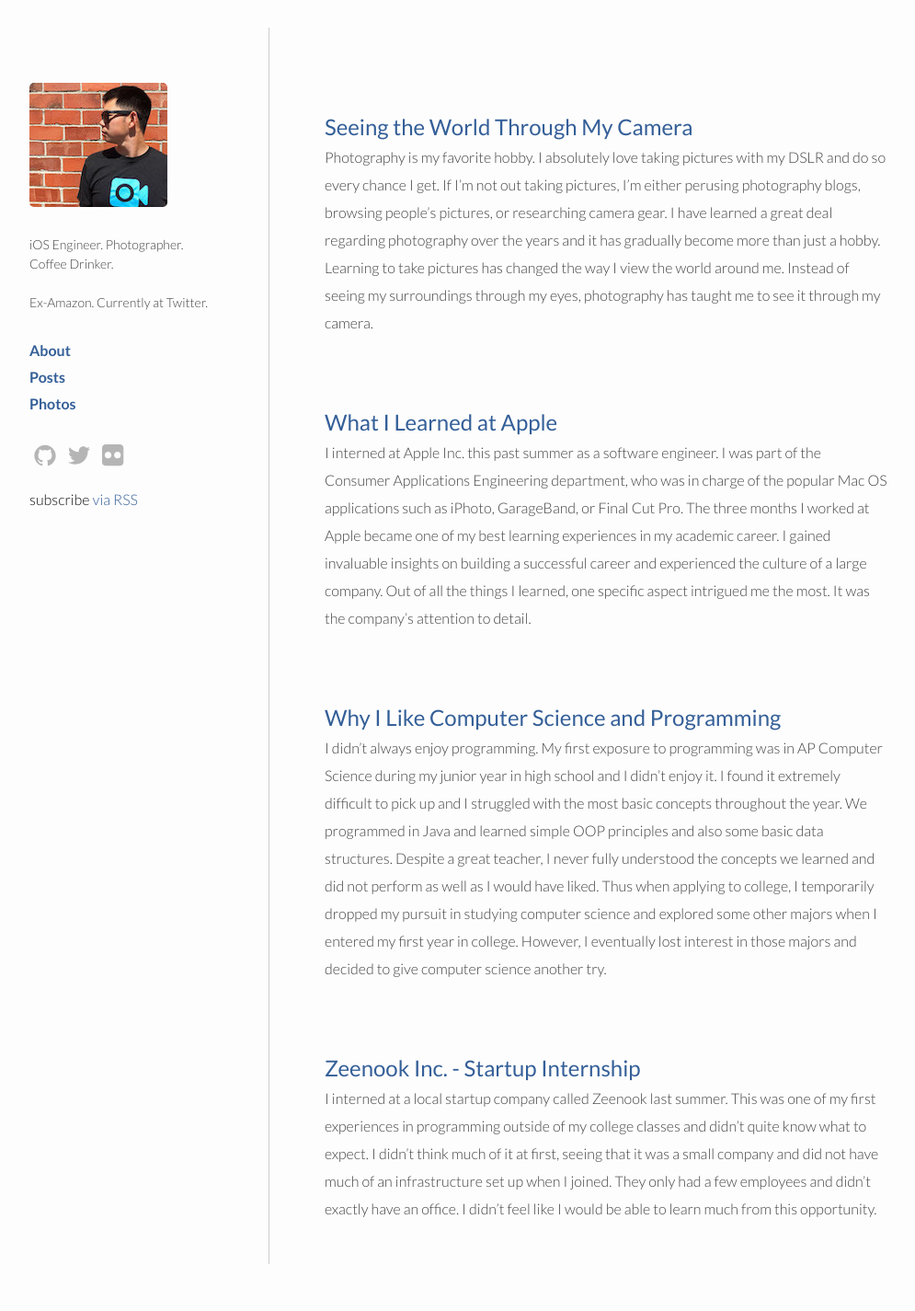
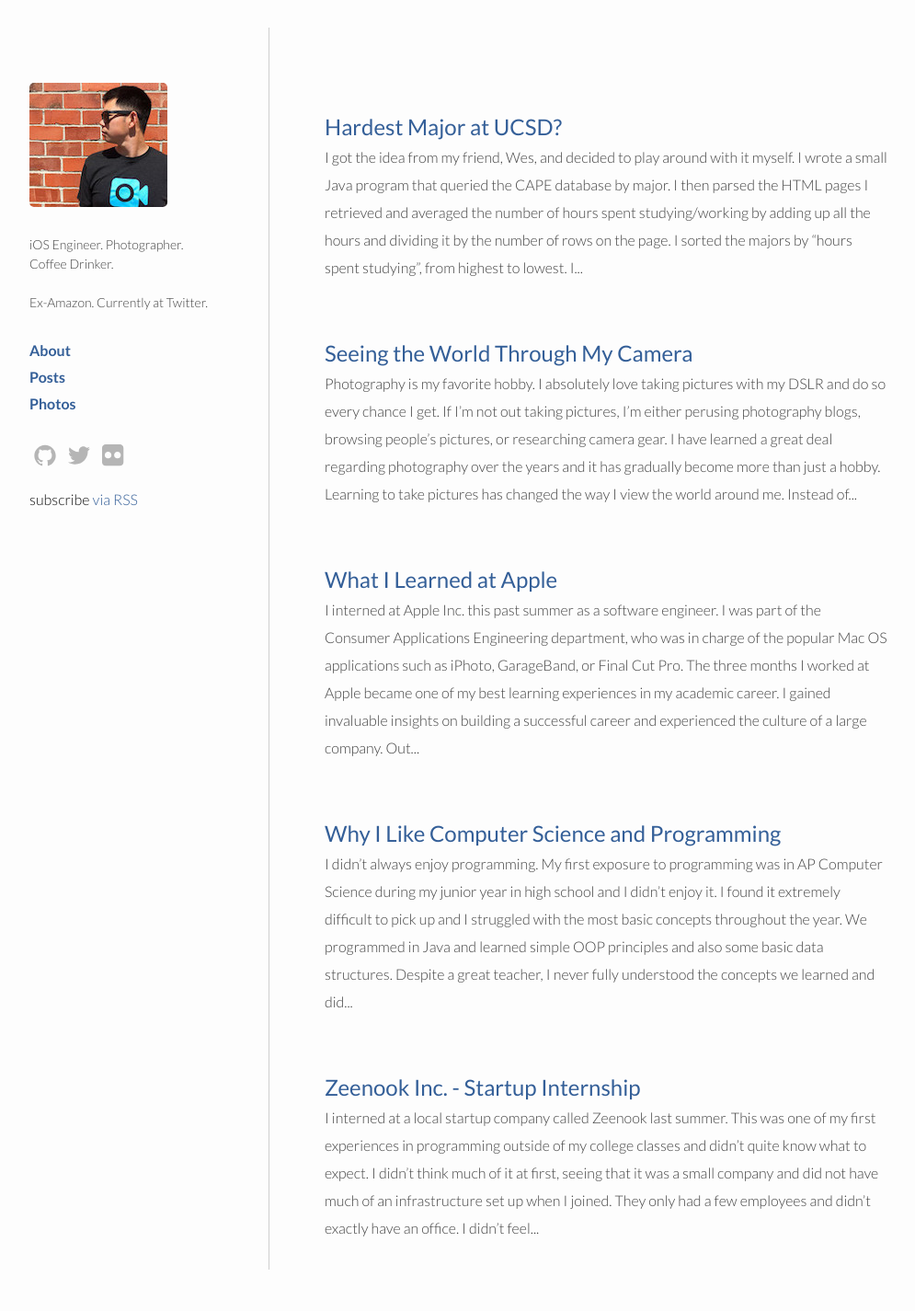
Before and after one commit to wyattlam1/wyattlam1.github.io, a Jekyll site: the page built from index.html, in a window 1280 px wide. Shown: the whole page at 92% size, without its empty margins (126-1121 px from the left). Built offline with Jekyll 4.4.1, drawn with Linux system fonts in a browser that asks for light colours; some of the changed lines change nothing that is shown.

Commit message:
added post: "Hardest Major at UCSD?"

```diff
--- /dev/null
+++ b/_posts/2012-02-09-hardest-major-at-UCSD.markdown
@@ -0,0 +1,143 @@
+---
+layout: post
+title:  "Hardest Major at UCSD?"
+date:   2012-02-09
+categories: miscellaneous
+---
+I got the idea from my friend, Wes, and decided to play around with it myself. I wrote a small Java program that queried the [CAPE](http://www.cape.ucsd.edu/stats.html) database by major. I then parsed the HTML pages I retrieved and averaged the number of hours spent studying/working by adding up all the hours and dividing it by the number of rows on the page. I sorted the majors by “hours spent studying”, from highest to lowest. I also added in a few arbitrary restrictions for several cases did not result in enough data. For example, I excluded results that contained less than 20 questionaire returned. I also excluded majors that had less than 10 CAPE evaluations (some majors didn’t have any at all). I know this is definitely not *completely* representative of “the hardest major.” They’re just some interesting stats. Anyways, here are the results! Hope you found them interesting like I did!
+
+<table style="text-align:left;"><tr><td><h3>Major</h3></td>
+<td><h3>Hours Studied per Week</h3></td>
+</tr><tr><td>Chemical Engineering :</td>
+<td>8.172040816326529</td>
+</tr><tr><td>Electrical &amp; Computer Engineering :</td>
+<td>7.974568527918782</td>
+</tr><tr><td>Mechanical &amp; Aerospace Engineering :</td>
+<td>7.912618384401109</td>
+</tr><tr><td>Structural Engineering :</td>
+<td>7.782485875706211</td>
+</tr><tr><td>Computer Science &amp; Engineering :</td>
+<td>7.5879729729729695</td>
+</tr><tr><td>Chemistry :</td>
+<td>7.184901960784308</td>
+</tr><tr><td>Bioengineering :</td>
+<td>6.5636942675159204</td>
+</tr><tr><td>NanoEngineering :</td>
+<td>6.124444444444445</td>
+</tr><tr><td>Humanities :</td>
+<td>6.093731343283583</td>
+</tr><tr><td>Physics :</td>
+<td>6.022707692307693</td>
+</tr><tr><td>Contemporary Issues :</td>
+<td>N/A</td>
+</tr><tr><td>Biology :</td>
+<td>5.884326424870467</td>
+</tr><tr><td>Mathematics :</td>
+<td>5.83238341968912</td>
+</tr><tr><td>Making of the Modern World :</td>
+<td>5.720915032679739</td>
+</tr><tr><td>Dimensions of Culture :</td>
+<td>5.280217391304348</td>
+</tr><tr><td>Education Studies :</td>
+<td>5.247454545454547</td>
+</tr><tr><td>Thurgood Marshall College :</td>
+<td>4.944000000000001</td>
+</tr><tr><td>International Studies :</td>
+<td>4.932631578947368</td>
+</tr><tr><td>Cognitive Science :</td>
+<td>4.919226190476191</td>
+</tr><tr><td>English as a Second Language :</td>
+<td>N/A</td>
+</tr><tr><td>Law &amp; Society :</td>
+<td>4.883333333333333</td>
+</tr><tr><td>Literature :</td>
+<td>4.803268608414245</td>
+</tr><tr><td>Culture, Art, Technology :</td>
+<td>4.786162790697674</td>
+</tr><tr><td>German Studies :</td>
+<td>N/A</td>
+</tr><tr><td>Anthropology :</td>
+<td>4.784846153846153</td>
+</tr><tr><td>Chinese Studies :</td>
+<td>4.745271317829457</td>
+</tr><tr><td>Philosophy :</td>
+<td>4.744918918918917</td>
+</tr><tr><td>Ethnic Studies :</td>
+<td>4.7118978102189795</td>
+</tr><tr><td>International Relations and Pacific Studies :</td>
+<td>N/A</td>
+</tr><tr><td>Political Science :</td>
+<td>4.662821782178217</td>
+</tr><tr><td>Economics :</td>
+<td>4.592650231124802</td>
+</tr><tr><td>Urban Studies &amp; Planning :</td>
+<td>4.571085271317831</td>
+</tr><tr><td>Communication :</td>
+<td>4.557137681159421</td>
+</tr><tr><td>Rady School of Management :</td>
+<td>4.555939849624059</td>
+</tr><tr><td>History :</td>
+<td>4.539741602067183</td>
+</tr><tr><td>Critical Gender Studies :</td>
+<td>4.4980769230769235</td>
+</tr><tr><td>Sociology :</td>
+<td>4.42496323529412</td>
+</tr><tr><td>Muir College Writing Program :</td>
+<td>N/A</td>
+</tr><tr><td>Visual Arts :</td>
+<td>4.320420168067227</td>
+</tr><tr><td>Muir College :</td>
+<td>N/A</td>
+</tr><tr><td>Psychology :</td>
+<td>4.19964735516373</td>
+</tr><tr><td>Religious Studies :</td>
+<td>4.179444444444445</td>
+</tr><tr><td>Human Development Program :</td>
+<td>4.117966101694916</td>
+</tr><tr><td>Environmental Sciences :</td>
+<td>4.071578947368422</td>
+</tr><tr><td>Linguistics :</td>
+<td>4.018823529411764</td>
+</tr><tr><td>Japanese Studies :</td>
+<td>3.9308411214953267</td>
+</tr><tr><td>Latin American Studies :</td>
+<td>3.818</td>
+</tr><tr><td>Revelle College :</td>
+<td>N/A</td>
+</tr><tr><td>Environmental Systems :</td>
+<td>3.8058974358974362</td>
+</tr><tr><td>San Diego Community College :</td>
+<td>N/A</td>
+</tr><tr><td>Third World Studies :</td>
+<td>3.7576923076923077</td>
+</tr><tr><td>School of Engineering :</td>
+<td>3.6333333333333333</td>
+</tr><tr><td>Scripps Institute of Oceanography :</td>
+<td>3.3437837837837847</td>
+</tr><tr><td>Eleanor Roosevelt College :</td>
+<td>3.3249999999999997</td>
+</tr><tr><td>Science Technology &amp; Public Affairs :</td>
+<td>N/A</td>
+</tr><tr><td>Sixth College :</td>
+<td>N/A</td>
+</tr><tr><td>Teacher Education Program :</td>
+<td>N/A</td>
+</tr><tr><td>Earth Sciences :</td>
+<td>3.101666666666667</td>
+</tr><tr><td>Judaic Studies :</td>
+<td>2.823333333333333</td>
+</tr><tr><td>Music :</td>
+<td>2.7260317460317474</td>
+</tr><tr><td>Theater &amp; Dance :</td>
+<td>2.7113661202185804</td>
+</tr><tr><td>Film Studies :</td>
+<td>0.82</td>
+</tr><tr><td>Warren College :</td>
+<td>N/A</td>
+</tr><tr><td>Warren College Writing Program :</td>
+<td>NaN</td>
+</tr><tr><td>N/A:</td>
+<td>N/A</td>
+</tr><tr><td>N/A:</td>
+<td>N/A</td>
+</tr></table>
--- a/index.html
+++ b/index.html
@@ -12,7 +12,7 @@
         <span class="post-list-title">{{ post.title }}</span>
         <br>
         <span class="post-excerpt">
-          {{ post.excerpt }}
+          {{ post.excerpt | strip_html | truncatewords:75 }}
         </span>
 
       </li>
```
